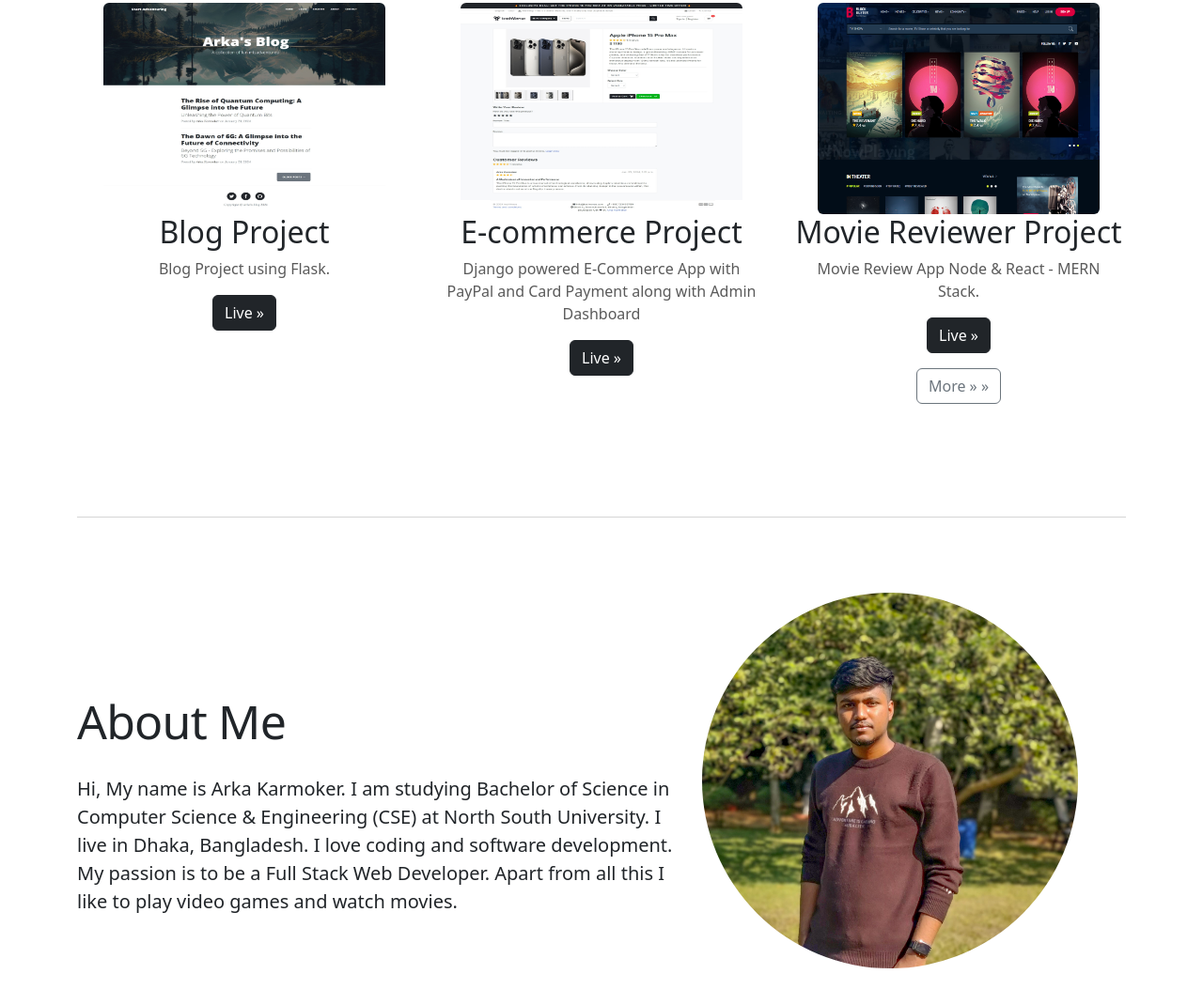
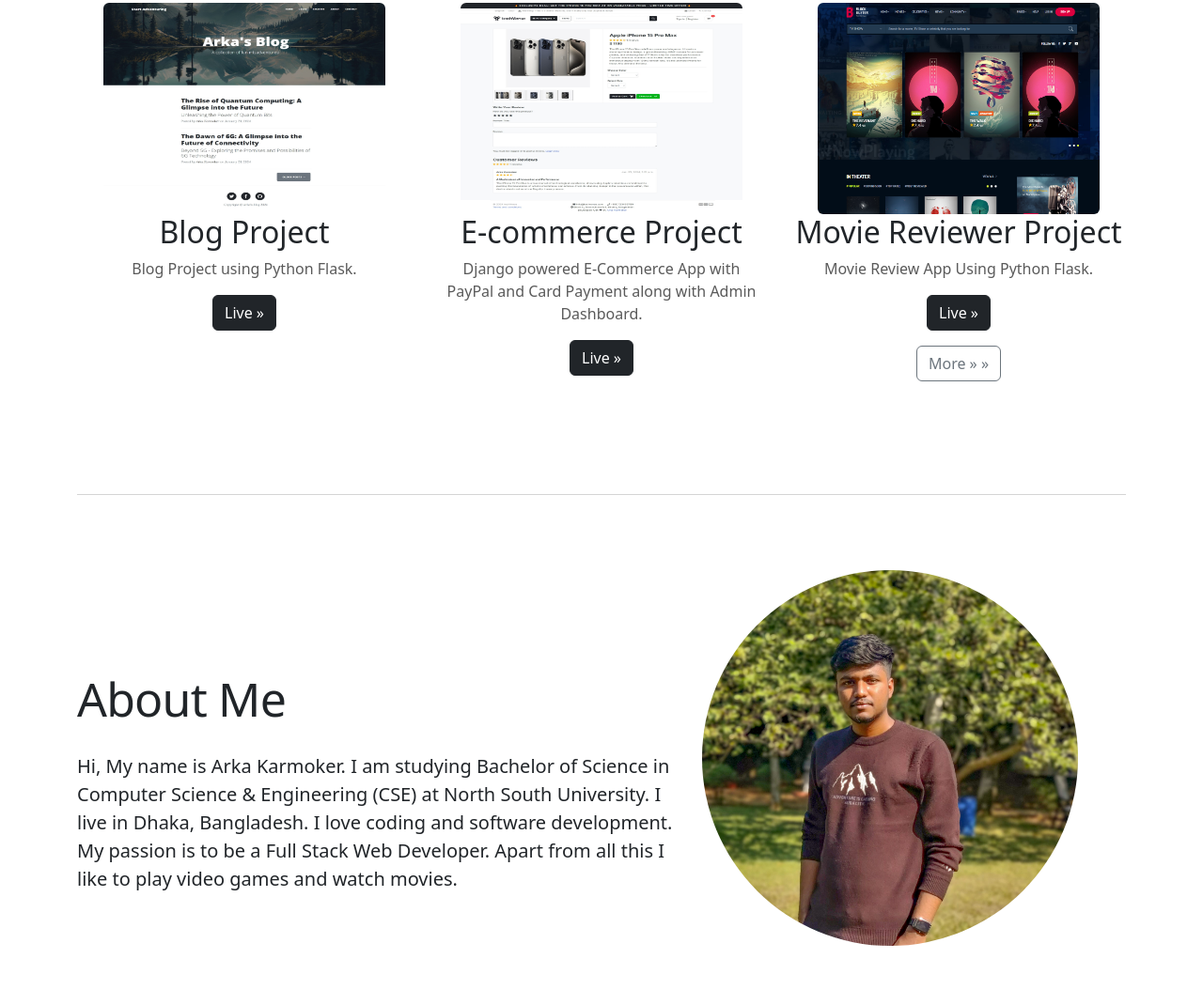
Before and after one commit to ArkaKarmoker/My-Personal-Site, a plain HTML site: page index.html in a window 1280 px wide. Shown: the part 656-1726 px from the top of the page at 94% size. Drawn offline with nearby package versions, Linux system fonts and the light colour scheme.

Commit message:
Update index.html

```diff
--- a/index.html
+++ b/index.html
@@ -191,7 +191,7 @@
 
 
           <h2 class="fw-normal text-dark">Blog Project</h2>
-          <p>Blog Project using Flask.</p>
+          <p>Blog Project using Python Flask.</p>
           <p><a class="btn btn-secondary btn-dark" href="https://arkakarmoker.pythonanywhere.com/" target="_blank">Live &raquo;</a></p>
         </div><!-- /.col-lg-4 -->
         <div class="col-lg-4">
@@ -202,7 +202,7 @@
 
           <h2 class="fw-normal text-dark">E-commerce Project</h2>
           <p>Django powered E-Commerce App with PayPal and Card Payment along with Admin
-            Dashboard</p>
+            Dashboard.</p>
           <p><a class="btn btn-secondary btn-dark" href="https://techverse.pythonanywhere.com/" target="_blank">Live &raquo;</a></p>
         </div><!-- /.col-lg-4 -->
         <div class="col-lg-4">
@@ -212,8 +212,8 @@
 
 
           <h2 class="fw-normal text-dark">Movie Reviewer Project</h2>
-          <p>Movie Review App Node & React - MERN Stack.</p>
-          <p><a class="btn btn-secondary btn-dark" href="sticky-footer.html">Live &raquo;</a></p>
+          <p>Movie Review App Using Python Flask.</p>
+          <p><a class="btn btn-secondary btn-dark" href="http://wxyzabcd850.pythonanywhere.com/">Live &raquo;</a></p>
           <p><a class="btn btn-outline-secondary" href="projects.html">More &raquo; &raquo;</a></p>
         </div><!-- /.col-lg-4 -->
       </div><!-- /.row -->
```
